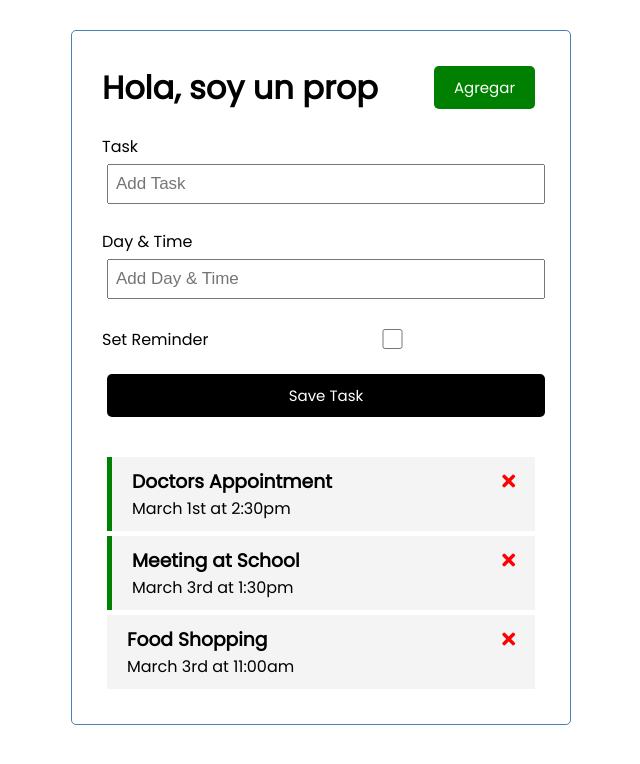
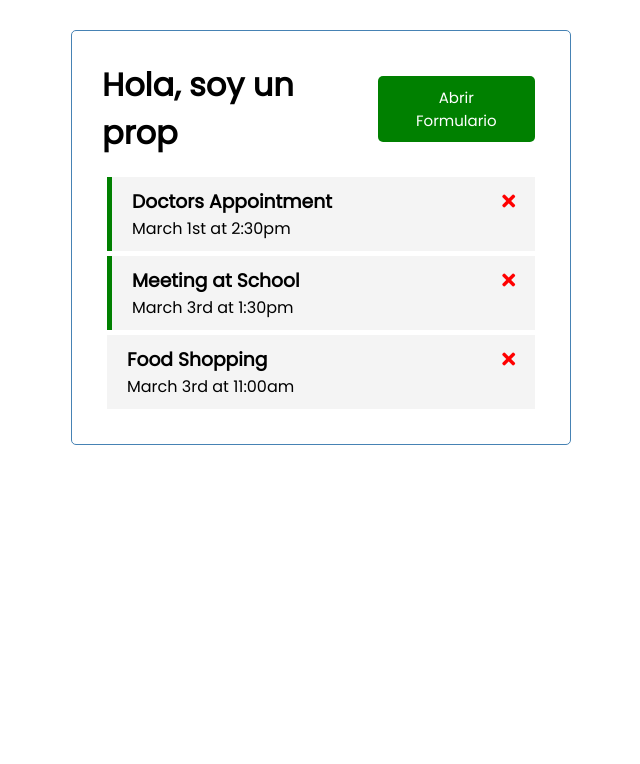
Before and after one commit to radamesvaz/VueCrash, a Vue app: page / in a window 1280 px wide. Shown: the top 764 px of the page, without its empty margins (319-959 px from the left). Built offline with nearby package versions, Linux system fonts and the light colour scheme.

Commit message:
showing or hiding the form depending on the user

```diff
--- a/src/App.vue
+++ b/src/App.vue
@@ -1,7 +1,16 @@
 <template>
   <div class="container">
-    <Header title="Hola, soy un prop" />
-    <AddTask v-on:new-task-emit="handleNewTask" />
+    <Header
+      v-on:toggle-add-task="handleToggleForm"
+      v-bind:showAddButton="showAddTask"
+      title="Hola, soy un prop"
+      />
+    <div>
+      <AddTask
+        v-if="showAddTask"
+        v-on:new-task-emit="handleNewTask"
+        />
+    </div>
     <Tasks
       v-on:toggle-reminder="handleToggle"
       v-on:delete-task="handleDelete"
@@ -34,6 +43,9 @@ export default {
     },
     handleNewTask(newTask){
        this.tasks = [newTask, ...this.tasks];
+    },
+    handleToggleForm(){
+      this.showAddTask = !this.showAddTask
     }
   },
   data() {
--- a/src/components/Button.vue
+++ b/src/components/Button.vue
@@ -17,7 +17,7 @@ export default {
     },
     methods: {
         formToggle() {
-            console.log('Ill toggle the form')
+            this.$emit('btn-click')
         }
     }
 }
--- a/src/components/Header.vue
+++ b/src/components/Header.vue
@@ -1,7 +1,11 @@
 <template>
     <header>
         <h1>{{title}}</h1>
-        <Button color="green" text="Agregar" />
+        <Button
+            v-on:btn-click="$emit('toggle-add-task')"
+            v-bind:color="showAddButton ? 'red' : 'green' "
+            v-bind:text="showAddButton ? 'Cerrar Formulario' : 'Abrir Formulario' "
+        />
     </header>
 </template>
 
@@ -10,14 +14,21 @@ import Button from './Button'
 export default {
     name: 'Header',
     props: {
+        text:{
+            type: String
+        },
+        showAddButton:{
+            type: Boolean,
+        },
         title:{
             type: String,
-            default: 'Hola, soy Batman'
+            default: 'Hola, soy batman'
         }
     },
     components: {
         Button
-    }
+    },
+    emits: ['toggle-add-task']
 
 }
 </script>
```
